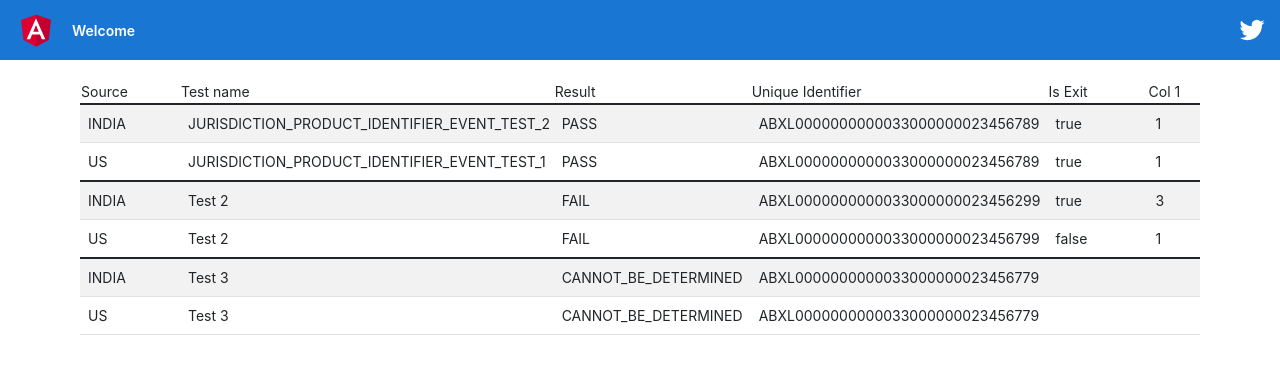
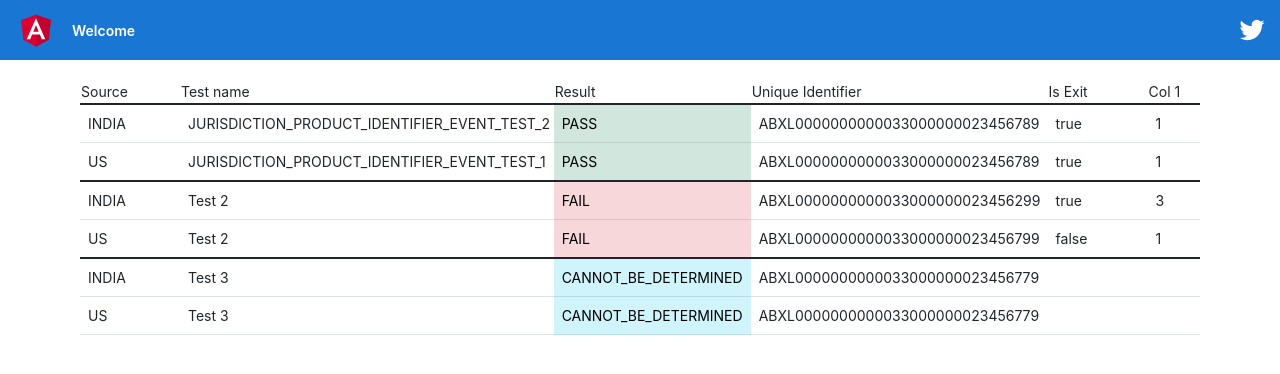
Before and after one commit to pks9862728888/angular-container-demo-helm, an Angular app: page / in a window 1280 px wide. Shown: the top 374 px of the page. Built offline with nearby package versions, Linux system fonts and the light colour scheme.

Commit message:
Added color determination

```diff
--- /dev/null
+++ b/src/app/table/recon-result-enum.ts
@@ -0,0 +1,5 @@
+export enum ReconResultEnum {
+    PASS = 'table-success',
+    FAIL = 'table-danger',
+    CANNOT_BE_DETERMINED = 'table-info'
+}
--- a/src/app/table/table.component.html
+++ b/src/app/table/table.component.html
@@ -1,13 +1,21 @@
-<table class="table table-striped table-hover">
+<table class="table table-hover">
     <thead>
         <td *ngFor="let col of data.columns" class="column">{{ col }}</td>
     </thead>
     <tbody *ngFor="let rowGroup of data.data">
             <tr>
-                <td *ngFor="let node1Data of rowGroup.node1Data" class="column">{{ node1Data }}</td>
+                <td *ngFor="let node1Data of rowGroup.node1Data; let idx=index;"
+                    class="column"
+                    [ngClass]="data.resultColIdx == idx ? getColor(rowGroup.node1Data) : ''">
+                    {{ node1Data }}
+                </td>
             </tr>
             <tr>
-                <td *ngFor="let node2Data of rowGroup.node2Data" column="column">{{ node2Data }}</td>
+                <td *ngFor="let node2Data of rowGroup.node2Data; let idx=index"
+                     column="column"
+                     [ngClass]="data.resultColIdx == idx ? getColor(rowGroup.node2Data) : ''">
+                    {{ node2Data }}
+                </td>
             </tr>
     </tbody>
 </table>
--- a/src/app/table/table.component.ts
+++ b/src/app/table/table.component.ts
@@ -1,4 +1,5 @@
 import { Component, Input } from '@angular/core';
+import { ReconResultEnum } from './recon-result-enum';
 import { TableDataI } from './table-data';
 
 @Component({
@@ -19,4 +20,12 @@ export class TableComponent {
       errors: []
     }
   }
+
+  getColor(rowData: Array<String>) {
+    if (rowData.length > this.data.resultColIdx && this.data.resultColIdx > 0) {
+      const result = rowData[this.data.resultColIdx];
+      return ReconResultEnum[result as keyof typeof ReconResultEnum];
+    }
+    return '';
+  }
 }
```
